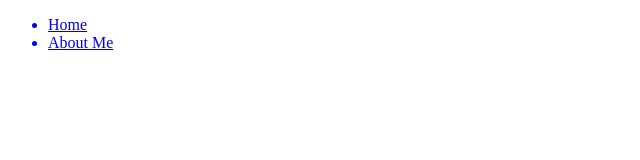
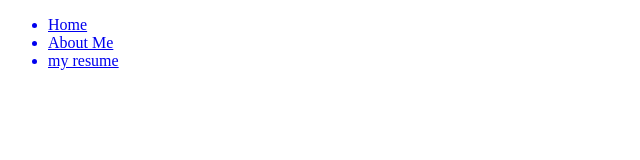
Before and after one commit to CCPS376135/CCPS376135.github.io, a plain HTML site: page index.html in a window 1280 px wide. Shown: the full height of the page, 0-640 px from the left. Drawn offline with Linux system fonts and the light colour scheme.

Commit message:
Update index.html

```diff
--- a/index.html
+++ b/index.html
@@ -9,6 +9,7 @@
      <ul>
         <a href="./index.html"><li>Home</li></a>
         <a href="./aboutme.html"><li>About Me</li></a>
+         <a href="./myresume.docx" target="_blank"><li>my resume</li></a>
         </ul>
         </nav>
         </header>
```
